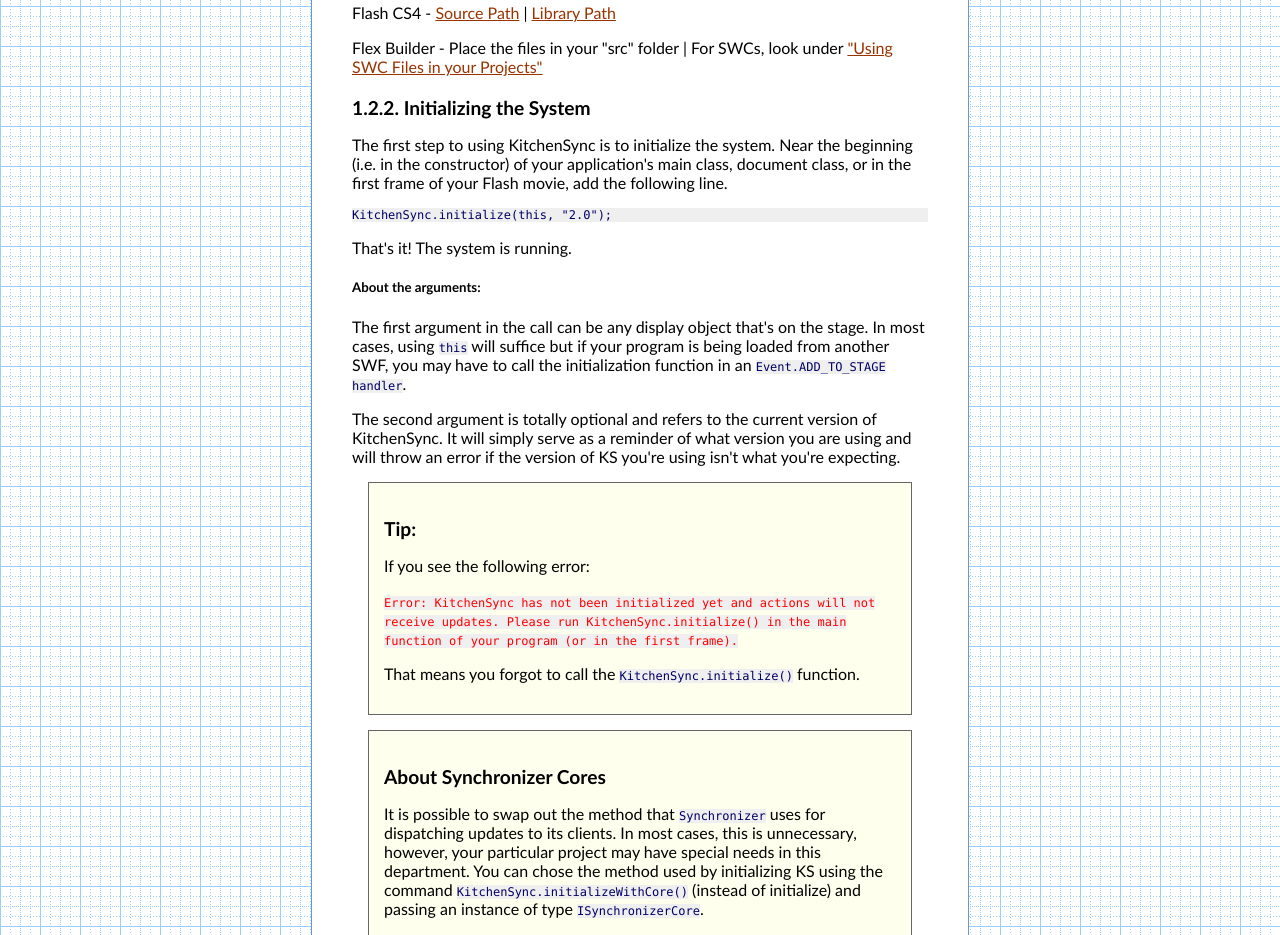
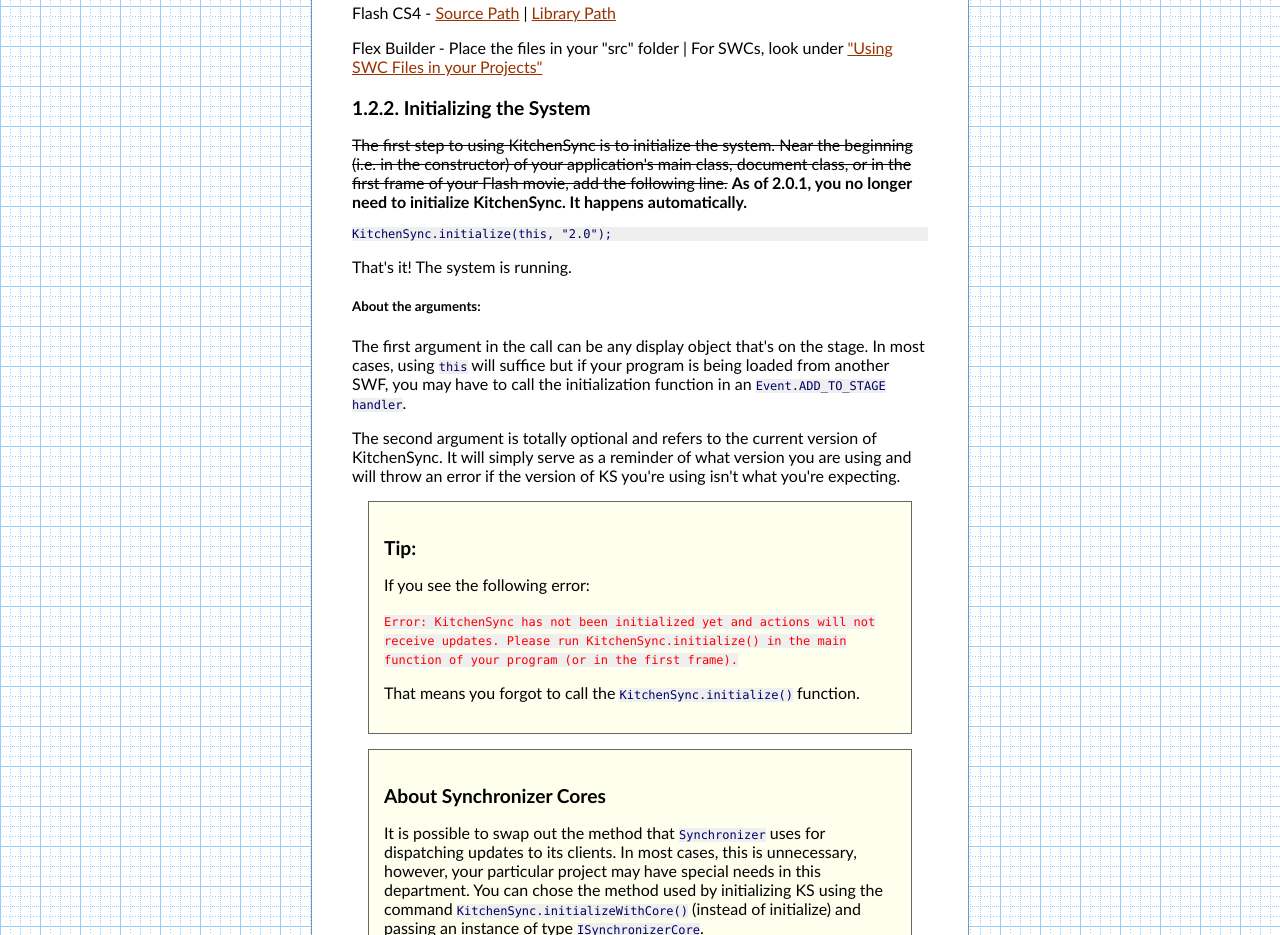
Before and after one commit to mimshwright/KitchenSync, a plain HTML site: page docs/manual/index.html in a window 1280 px wide. Shown: the part 3394-4329 px from the top of the page. Drawn offline with Linux system fonts and the light colour scheme.

Commit message:
added auto-initializing
git-svn-id: https://kitchensynclib.googlecode.com/svn/trunk@539 6a906af3-0c40-0410-b003-45319c8c72c3

```diff
--- a/docs/manual/index.html
+++ b/docs/manual/index.html
@@ -163,7 +163,8 @@
 				Initializing the System
 			</h4>
 			<p>
-				The first step to using KitchenSync is to initialize the system. Near the beginning (i.e. in the constructor) of your application's main class, document class, or in the first frame of your Flash movie, add the following line.
+				<strike>The first step to using KitchenSync is to initialize the system.  Near the beginning (i.e. in the constructor) of your application's main class, document class, or in the first frame of your Flash movie, add the following line.</strike>
+				<strong>As of 2.0.1, you no longer need to initialize KitchenSync. It happens automatically.</strong>
 			</p>
 			<pre>
 KitchenSync.initialize(this, "2.0");
```
Also changed, not shown: docs/changelog.txt, 3 other files.
